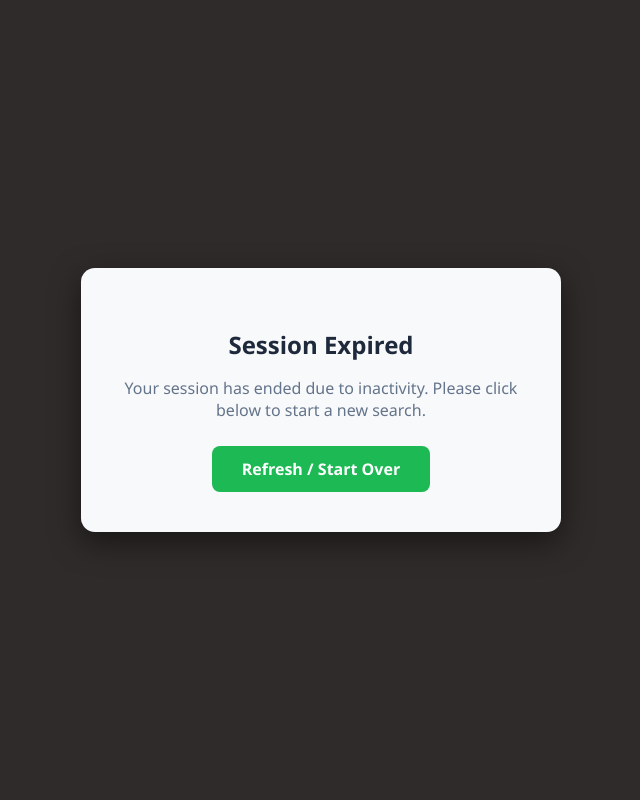
After one commit to bristichowdhury87-creator/CODEFLOW2026-CodeCoven-navadisha-ai, a Flask app: template templates/session_ended.html in a window 1280 px wide. The commit adds this page. Shown: the whole page, without its empty margins (319-959 px from the left). Run offline with Flask 3, Linux system fonts and the light colour scheme; the template is opened without the code that fills it, so the values that code supplies are empty.

Commit message:
Updated templates

```diff
--- /dev/null
+++ b/templates/session_ended.html
@@ -0,0 +1,50 @@
+<!DOCTYPE html>
+<html lang="en">
+<head>
+    <meta charset="UTF-8">
+    <meta name="viewport" content="width=device-width, initial-scale=1.0">
+    <title>Session Expired | NavaDisha</title>
+    <style>
+        body {
+            background-color: #302b2b; /* Your requested Gray background */
+            font-family: 'Segoe UI', sans-serif;
+            height: 100vh;
+            margin: 0;
+            display: flex;
+            justify-content: center;
+            align-items: center;
+        }
+        .card {
+            background-color: #f8f9fa;
+            padding: 40px;
+            border-radius: 14px;
+            text-align: center;
+            box-shadow: 0 10px 30px rgba(0, 0, 0, 0.5);
+            max-width: 400px;
+            width: 90%;
+        }
+        h2 { color: #1e293b; margin-bottom: 10px; }
+        p { color: #64748b; margin-bottom: 25px; }
+        .refresh-btn {
+            background-color: #1db954; /* Green refresh button */
+            color: white;
+            border: none;
+            padding: 12px 30px;
+            font-size: 16px;
+            font-weight: bold;
+            border-radius: 8px;
+            cursor: pointer;
+            text-decoration: none;
+            display: inline-block;
+        }
+        .refresh-btn:hover { background-color: #1c773c; }
+    </style>
+</head>
+<body>
+    <div class="card">
+        <h2>Session Expired</h2>
+        <p>Your session has ended due to inactivity. Please click below to start a new search.</p>
+        <a href="/" class="refresh-btn">Refresh / Start Over</a>
+    </div>
+</body>
+</html>
```
Also changed, not shown: templates/index.html (+132 -18 lines), templates/result.html (+15 -0 lines).
